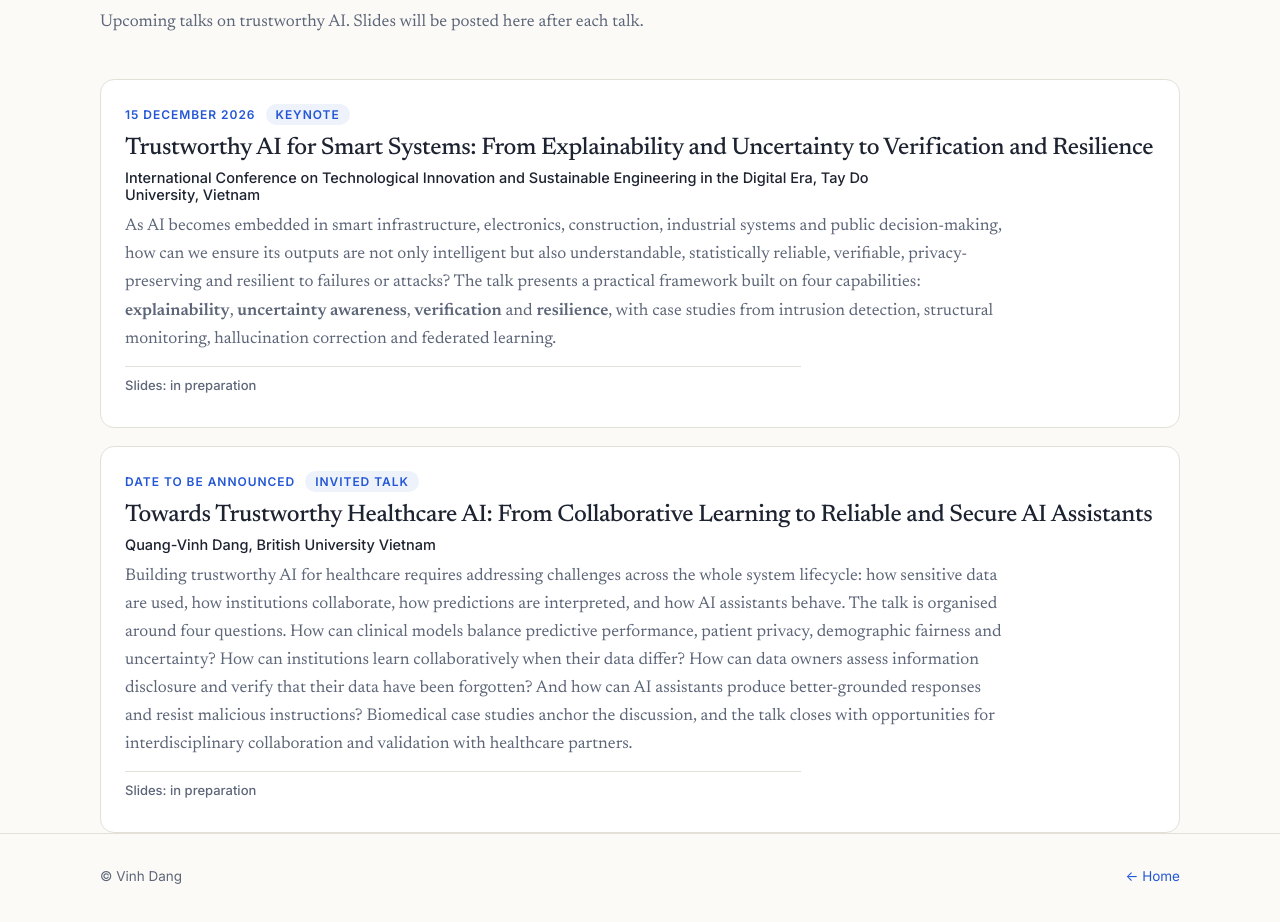
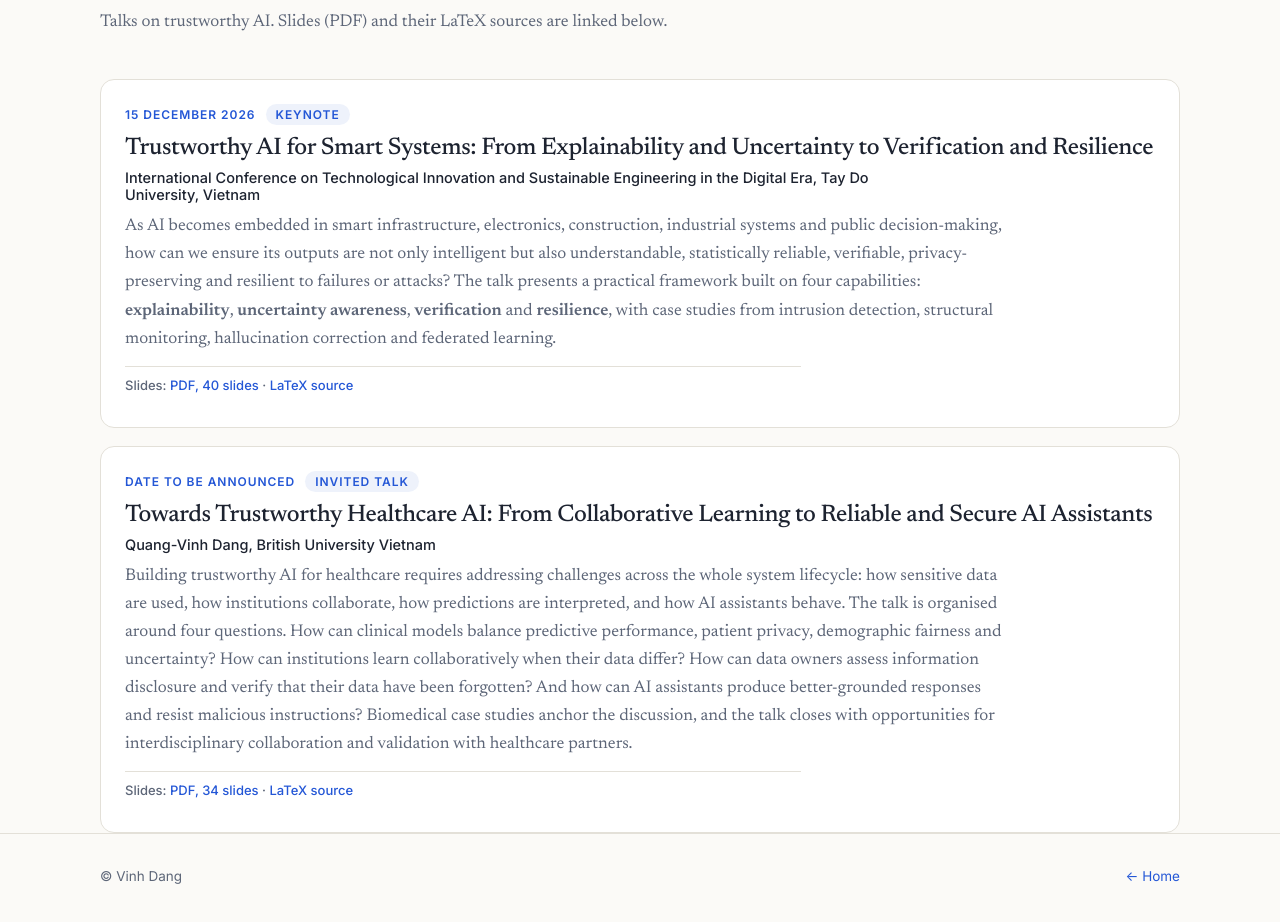
Before and after one commit to vinhqdang/vinhqdang.github.io, a plain HTML site: page talks.html in a window 1280 px wide. Shown: the part 200-1122 px from the top of the page. Drawn offline with Linux system fonts and the light colour scheme.

Commit message:
Rewrite healthcare talk as a four-chapter narrative; publish both slide decks
Healthcare talk: model, collaboration, data owners, assistants, each from
the simple solution through its failure to the present, with simulations
and per-slide citations. Talks page now links the PDFs and sources.

Co-Authored-By: Claude Opus 5.5 <noreply@anthropic.com>
Claude-Session: https://claude.ai/code/session_01Xb1MycvSfXphX7ZvUHzN5b

```diff
--- a/talks.html
+++ b/talks.html
@@ -29,7 +29,7 @@
       <div class="page-head">
         <p class="eyebrow">Talks</p>
         <h1>Keynotes and invited talks.</h1>
-        <p>Upcoming talks on trustworthy AI. Slides will be posted here after each talk.</p>
+        <p>Talks on trustworthy AI. Slides (PDF) and their LaTeX sources are linked below.</p>
       </div>
 
       <div class="talk-list">
@@ -46,7 +46,7 @@
             practical framework built on four capabilities: <b>explainability</b>, <b>uncertainty awareness</b>, <b>verification</b> and <b>resilience</b>, with case studies from
             intrusion detection, structural monitoring, hallucination correction and federated learning.
           </p>
-          <p class="talk-status">Slides: in preparation</p>
+          <p class="talk-status">Slides: <a href="talks/slides/Dang_TayDo2026_Trustworthy_AI_Smart_Systems.pdf">PDF, 40 slides</a> &middot; <a href="https://github.com/vinhqdang/vinhqdang.github.io/tree/main/talks/keynote-trustworthy-ai">LaTeX source</a></p>
         </article>
 
         <article class="talk">
@@ -63,7 +63,7 @@
             disclosure and verify that their data have been forgotten? And how can AI assistants produce better-grounded responses and resist malicious instructions?
             Biomedical case studies anchor the discussion, and the talk closes with opportunities for interdisciplinary collaboration and validation with healthcare partners.
           </p>
-          <p class="talk-status">Slides: in preparation</p>
+          <p class="talk-status">Slides: <a href="talks/slides/Dang_Trustworthy_Healthcare_AI.pdf">PDF, 34 slides</a> &middot; <a href="https://github.com/vinhqdang/vinhqdang.github.io/tree/main/talks/healthcare-ai-trust">LaTeX source</a></p>
         </article>
       </div>
     </main>
```
Also changed, not shown: talks/healthcare-ai-trust/figs/hc_fair.jpg (added), talks/healthcare-ai-trust/figs/hc_fl.jpg (added), talks/healthcare-ai-trust/figs/hc_mondrian.jpg (added), talks/healthcare-ai-trust/figs/hc_reid.jpg (added), talks/healthcare-ai-trust/figs/sim_coverage.jpg (added), talks/healthcare-ai-trust/figs/vouch_protocol.jpg (added), 6 other files.
